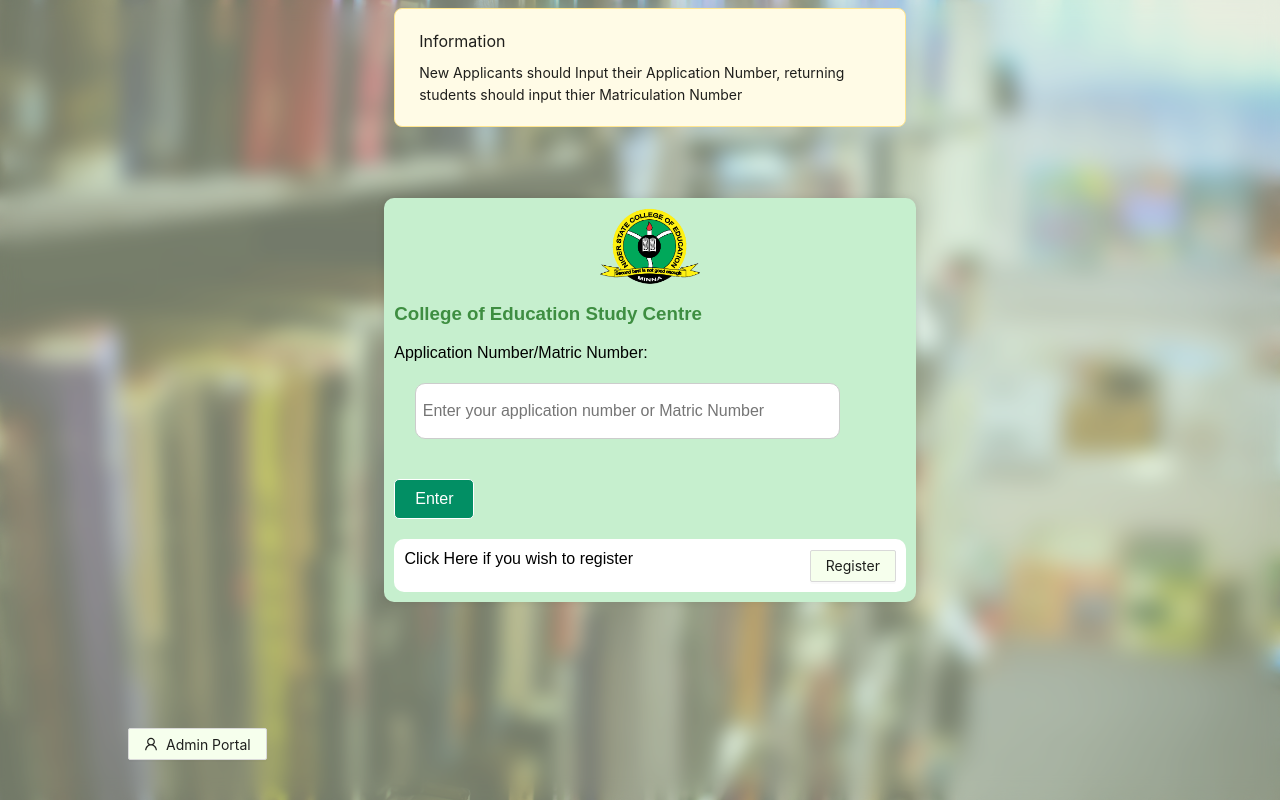
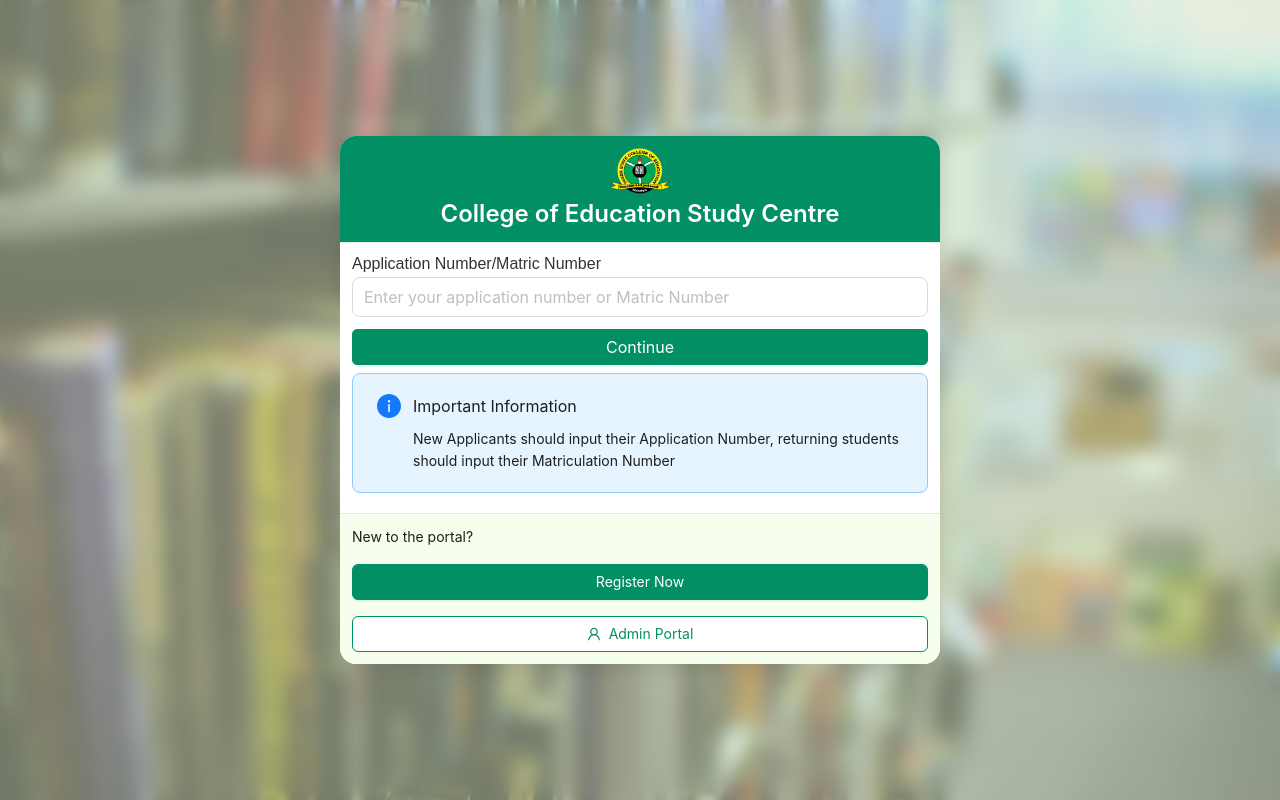
Before and after one commit to 1DLAMBA/coe_stdcnt_web_app, a React (Create React App) app: page / in a window 1280 px wide. Built offline with nearby package versions, Linux system fonts and the light colour scheme; a web font is replaced by a local one.

Commit message:
fixed landing interface

```diff
--- a/src/Endpoints/environment.js
+++ b/src/Endpoints/environment.js
@@ -1,5 +1,5 @@
-// const API_BASE_URL = 'https://coestudycenter.com.ng/coe_centre_backend/public/api';
-const API_BASE_URL = 'http://127.0.0.1:8000/api';
+const API_BASE_URL = 'https://coestudycenter.com.ng/coe_centre_backend/public/api';
+// const API_BASE_URL = 'http://127.0.0.1:8000/api';
 
 const API_ENDPOINTS = {
     API_BASE_URL:`${API_BASE_URL}`,
--- a/src/components/main/Application_check.jsx
+++ b/src/components/main/Application_check.jsx
@@ -4,15 +4,13 @@
 import { useNavigate } from 'react-router-dom';
 import { PaystackButton } from "react-paystack";
 import axios from 'axios';
-import { message, Result, Button, Layout, ConfigProvider, Card, Alert, Modal, Input, Typography } from "antd";
-import { WarningFilled, UserOutlined, CreditCardFilled } from "@ant-design/icons";
+import { message, Result, Button, Layout, ConfigProvider, Card, Alert, Modal, Input, Typography, Space, Divider } from "antd";
+import { WarningFilled, UserOutlined, CreditCardFilled, ArrowLeftOutlined } from "@ant-design/icons";
 import API_ENDPOINTS from '../../Endpoints/environment';
 import PaystackVerification from './dashboard/Verify_payment';
 
-
 const { Content } = Layout;
-const { Title } = Typography;
-
+const { Title, Text } = Typography;
 
 const ApplicationCheck = () => {
   const [applicationNumber, setApplicationNumber] = useState('');
@@ -167,13 +165,14 @@
 
 
   return (
-    <div className="container">
+    <div className="application-check-container">
       <Modal
         title="Admin Authentication"
         open={isModalVisible}
         onOk={handleOk}
         onCancel={() => setIsModalVisible(false)}
         okText="Login"
+        centered
       >
         <Input.Password
           placeholder="Enter Admin Passkey"
@@ -181,21 +180,21 @@
           onChange={(e) => setPasskey(e.target.value)}
         />
       </Modal>
-      <div className="row justify-content-center align-items-center">
-        <div className="col-md-6">
 
-          <div className="card bg-light-green">
-            <img src={logo} width="100px" alt="Logo" />
-            <div className="card-body">
-              <h3 className="text-green text-center">College of Education Study Centre</h3>
+      <div className="application-card">
+        <div className="card-header">
+          <img src={logo} width="80px" alt="Logo" className="logo" />
+          <Title level={3} style={{marginBottom: '0', marginTop: '0'}} className="text-center text-green ">College of Education Study Centre</Title>
+        </div>
 
+        <div className="card-content">
           {view === 'form' && (
-                <form onSubmit={handleSubmit}>
+            <Space direction="vertical" size="medium" style={{ width: '100%' }}>
+              <form onSubmit={handleSubmit} className="application-form">
                 <div className="form-group">
-                    <label htmlFor="applicationNumber">Application Number/Matric Number:</label>
-                    <input
-                      type="text"
-                      className="form-control"
+                  <label htmlFor="applicationNumber">Application Number/Matric Number</label>
+                  <Input
+                    size="large"
                     id="applicationNumber"
                     value={applicationNumber}
                     onChange={handleInputChange}
@@ -203,140 +202,128 @@
                     required
                   />
                 </div>
-                  <button type="submit" className="btn btn-green btn-block">
-                    Enter
-                  </button>
+                <Button type="primary" htmlType="submit" block size="large" className="btn-green">
+                  Continue
+                </Button>
+              </form>
+
               <Alert
-                    message="Information"
-                    description="New Applicants should Input their Application Number, returning students should input thier Matriculation Number"
-                    type="warning"
-                    className='alert'
-
+                message="Important Information"
+                description="New Applicants should input their Application Number, returning students should input their Matriculation Number"
+                type="info"
+                showIcon
+                className="info-alert"
               />
-                </form>
+            </Space>
           )}
 
           {view === 'acceptance' && (
             <div className="acceptance-view">
-                  <h4 className="text-green">Acceptance Fee Payment</h4>
-                  <p>Congratulations!! you have been offered admission to study <b>  {applicationNumber.course}</b> <br />Please proceed to pay your acceptance fee of ₦3,000 to continue to application and registration </p>
-                  {/* Add a button or link to payment page here if needed */}
-                  <h3>{applicationNumber.other_names}</h3>
-                  <h3>{applicationNumber.application_number}</h3>
-                  <h3>{applicationNumber.email}</h3>
-                  <div className="d-flex">
-                    <button className='btn-red-outline' onClick={back}> Back </button>
+              <Space direction="vertical" size="large" style={{ width: '100%' }}>
+                <Card className="acceptance-card">
+                  <Title level={4} className="text-green">Acceptance Fee Payment</Title>
+                  <Text>
+                    Congratulations! You have been offered admission to study <b>{applicationNumber.course}</b>
+                  </Text>
+                  <Text>
+                    Please proceed to pay your acceptance fee of ₦3,000 to continue with application and registration
+                  </Text>
+
+                  <Divider />
+
+                  <Space direction="vertical" size="small">
+                    <Text strong>Student Details:</Text>
+                    <Text>Name: {applicationNumber.other_names}</Text>
+                    <Text>Application Number: {applicationNumber.application_number}</Text>
+                    <Text>Email: {applicationNumber.email}</Text>
+                  </Space>
+
+                  <div className="action-buttons">
+                    <Button
+                      icon={<ArrowLeftOutlined />}
+                      onClick={back}
+                      className="back-button"
+                    >
+                      Back
+                    </Button>
                     <PaystackButton className='btn btn-green' {...componentProps} />
-                    <Button
-                      className="btn outline btn-block"
-                      style={{ position: "absolute", bottom: "10px", right: '10%' }}
-                      onClick={() => setView('verification')}
-                    >
-                      <CreditCardFilled /> Payment Verification
-                    </Button>
                   </div>
-
+                </Card>
+              </Space>
             </div>
           )}
+
           {view === 'pending' && (
             <div className="pending-view">
-                  <Card className="pending-card" bordered={false}>
+              <Card className="pending-card">
                 <Result
-                      icon={<WarningFilled className="icon-style" style={{ color: 'green' }} />}
+                  icon={<WarningFilled className="icon-style" />}
                   title={
-                        <Typography.Title level={3} className="title-text">
+                    <Title level={3} className="title-text">
                       Admission Status: Not Offered
-                        </Typography.Title>
+                    </Title>
                   }
                   subTitle={
-                        <Typography.Text className="subtitle-text">
+                    <Text className="subtitle-text">
                       We regret to inform you that you have not been offered admission yet. However, keep checking for updates, as statuses may change over time.
-                        </Typography.Text>
+                    </Text>
                   }
                   extra={
-                        <div className="action-buttons">
-                          <button className="btn btn-green btn-block" onClick={() => window.location.reload()}>
+                    <Space direction="vertical" size="middle" style={{ width: '100%' }}>
+                      <Button type="primary" block onClick={() => window.location.reload()}>
                         Refresh Status
-                          </button>
-                          <Button type="default" size="large" onClick={() => console.log("Contact Support")}>
+                      </Button>
+                      <Button block onClick={() => console.log("Contact Support")}>
                         Contact Support
                       </Button>
-                        </div>
+                    </Space>
                   }
                 />
-
               </Card>
             </div>
           )}
-              {view === 'dashboard' && (
-                <div className="dashboard-view">
-                  <h4 className="text-green">Welcome to Your Dashboard</h4>
-                  <p>You have successfully logged in.</p>
-                  {/* Add dashboard link or redirect here if needed */}
-                </div>
-              )}
 
-              {view === 'notFound' && (
-                <div className="invalid-feedback">
-                  Application number does not exist. Please check and try again.
-                </div>
-              )}
-              {view === 'verification' && (<>
+          {view === 'verification' && (
             <Layout>
-                  <Content style={{ padding: '24px', maxWidth: '800px', margin: '0 auto' }}>
+              <Content className="verification-content">
                 <Title level={2} style={{ textAlign: 'center', marginBottom: '24px' }}>
                   Payment Verification
                 </Title>
 
                 <PaystackVerification
-                      userEmail={email} id={applicationNumber.id} applicationNumber={applicationNumber}
+                  userEmail={email}
+                  id={applicationNumber.id}
+                  applicationNumber={applicationNumber}
                 />
 
-                    <div style={{ marginTop: '24px', textAlign: 'center' }}>
-                      <Typography.Text type="secondary">
+                <Text type="secondary" className="verification-info">
                   Please enter the reference code from your payment receipt and the amount you paid.
-                      </Typography.Text>
-                    </div>
+                </Text>
               </Content>
-                </Layout>              </>
+            </Layout>
           )}
         </div>
-            <div style={{ backgroundColor: 'white', marginTop: '4%', padding: '2%', borderRadius: '10px', justifyContent: 'space-between', display: 'flex' }}>
-              Click Here if you wish to register
-              <ConfigProvider
-                theme={{
-                  token: {
-                    // Seed Token
-                    colorPrimary: '#028f64',
-                    borderRadius: 2,
 
-                    // Alias Token
-                    margin: '20px',
-                    colorBgContainer: '#f6ffed',
-                  },
-                }}
+        <div className="card-footer">
+          <Space direction="vertical" size="middle" style={{ width: '100%' }}>
+            <Text>New to the portal?</Text>
+            <Button
+              type="primary"
+              block
+              onClick={() => navigate('/registration')}
+              className="register-button"
             >
-                <Button className="btn outline btn-block" onClick={() => navigate('/registration')}>
-                  Register
+              Register Now
             </Button>
             <Button
-                  className="btn outline btn-block"
-                  style={{ position: "absolute", bottom: "5%", left: '10%' }}
+              icon={<UserOutlined />}
               onClick={() => setIsModalVisible(true)}
+              block
+              className="admin-button"
             >
-                  <UserOutlined /> Admin Portal
+              Admin Portal
             </Button>
-                {/* <Button
-                  className="btn outline btn-block"
-                  style={{ position: "absolute", bottom: "10px", right: '10%' }}
-                  onClick={() => setView('verification')}
-                >
-                  <CreditCardFilled /> Payment Verification
-                </Button> */}
-              </ConfigProvider>
-            </div>
-          </div>
-
+          </Space>
         </div>
       </div>
     </div>
--- a/src/components/main/Dashboard.jsx
+++ b/src/components/main/Dashboard.jsx
@@ -167,7 +167,7 @@
         <Button
           block
           type="text"
-          disabled={!application?.has_paid}
+          disabled={application?.has_paid == 0}
           onClick={routeSchoolFees}
           style={{
             display: 'flex',
--- a/src/components/main/dashboard/Panel.jsx
+++ b/src/components/main/dashboard/Panel.jsx
@@ -39,9 +39,9 @@
   }
   return (
     <>
-    <Breadcrumb style={{marginLeft:'8.7%', marginTop: '1%', backgroundColor:'white', width:'82.5%', color:'white', borderRadius:'15px', padding:'0.5%'}} itemRender={itemRender} items={items} />
+    <Breadcrumb style={{marginLeft:'8.7%', marginTop: '0%', backgroundColor:'white', width:'82.5%', color:'white', borderRadius:'15px', padding:'0.5%'}} itemRender={itemRender} items={items} />
 
-    <div className="d-flex m-auto" style={{width:'85%',  justifyContent:'space-around', paddingTop: '2%', flexWrap:'wrap'}}>
+    <div className="d-flex m-auto" style={{width:'85%',  justifyContent:'space-around', paddingTop: '', flexWrap:'wrap'}}>
 
 
     <Card
--- a/src/components/main/style.css
+++ b/src/components/main/style.css
@@ -21,7 +21,7 @@
   .card {
     margin-left: auto;
     margin-right: auto;
-    margin-top: 5%;
+    margin-top: 1%;
     margin-bottom: 5%;
       border-radius: 10px;
     box-shadow: 0 0 10px rgba(0, 0, 0, 0.1);
@@ -51,26 +51,46 @@
   color: green !important;
 }
 
-body {
+/* Base styles */
+html, body {
   font-family: Arial, sans-serif;
   background-image: url('../../assets/backgrround.jpg');
   background-size: cover;
-
+  margin: 0;
+  padding: 0;
+  width: 100%;
+  min-height: 100%;
 }
 
-  .container {
-    height: 100dvh;
+/* Application Check Page Specific Styles */
+.application-check-container {
+  height: 100vh;
   width: 100%;
+  max-width: 100vw;
   display: flex;
   justify-content: center;
   align-items: center;
   backdrop-filter: blur(10px);
-    background-color: rgba(210, 245, 211, 0.36); /* More readable rgba format */
-    margin: 0;
-    padding: 0;
+  background-color: rgba(210, 245, 211, 0.36);
+  padding: 12px;
+  box-sizing: border-box;
+  overflow: hidden;
   position: fixed;
   top: 0;
   left: 0;
+}
+
+/* Regular Container for other pages */
+.container {
+  width: 100%;
+  min-height: 100vh;
+  display: flex;
+  justify-content: center;
+  align-items: center;
+  backdrop-filter: blur(10px);
+  background-color: rgba(210, 245, 211, 0.36);
+  padding: 20px;
+  box-sizing: border-box;
 }
 
 .header{
@@ -82,18 +102,16 @@
     padding: 1% 0%;
 }
 
-
 .card img{
     margin: auto;
 }
 
 .bg-light-green {
-    background-color: #c6efce;
+    background-color: #f6ffed;
 }
 
-
 .text-green {
-    color: #3e8e41;
+    color: #028f64;
 }
 
 .btn-green {
@@ -134,7 +152,6 @@
 .form-group {
     margin-bottom: 20px;
 }
-
 
 .m-auto{
     margin:auto;
@@ -187,7 +204,6 @@
 /* SECOND REGISTRATION STYLING################################# */
 
 .choice{
-
     display: flex;
     justify-content: space-between;
     flex-wrap: wrap;
@@ -206,49 +222,41 @@
     border: 0.5px solid grey;
 }
 
-
-
-
-
 /* PENDING VIW
  */
 .pending-view {
-  display: flex;
-  justify-content: center;
-  align-items: center;
-  min-height: 40vh;
-  background: linear-gradient(to bottom right, #f0f2f5, #ffffff);
-  padding: 2px;
+    padding: 12px;
+    width: 100%;
+    box-sizing: border-box;
 }
 
 .pending-card {
-  max-width: 600px;
+    background-color: #fff;
+    border-radius: 12px;
+    box-shadow: 0 4px 12px rgba(0, 0, 0, 0.05);
     width: 100%;
-  height:60vh !important;
-  box-shadow: 0 4px 20px rgba(0, 0, 0, 0.1);
-  border-radius: 12px;
-  padding: 2px;
 }
 
 .icon-style {
     font-size: 48px;
-  color: #52c41a;
+    color: #028f64;
 }
 
 .title-text {
-  color: #c49c1a;
+    color: #028f64;
+    margin-bottom: 16px;
 }
 
 .subtitle-text {
+    color: #666;
     font-size: 16px;
-  color: #595959;
 }
 
 .action-buttons {
     display: flex;
-  gap: 15px;
-  justify-content: center;
-  margin-top: 15px;
+    gap: 12px;
+    margin-top: 12px;
+    width: 100%;
 }
 
 .additional-info {
@@ -264,3 +272,224 @@
 .additional-info li {
     margin-bottom: 10px;
 }
+
+/* Application Card */
+.application-card {
+    background-color: white;
+    border-radius: 16px;
+    box-shadow: 0 4px 20px rgba(0, 0, 0, 0.1);
+    width: 100%;
+    max-width: 600px;
+    max-height: 85vh;
+    overflow-y: auto;
+    box-sizing: border-box;
+    display: flex;
+    flex-direction: column;
+}
+
+.card-header {
+    background-color: #028f64;
+    padding: 12px;
+    text-align: center;
+    border-bottom: 1px solid #e8e8e8;
+    flex-shrink: 0;
+}
+
+.card-header .logo {
+    margin-bottom: 0;
+    width: 60px;
+}
+
+.card-header .text-green {
+    color: white !important;
+}
+
+.card-content {
+    padding: 12px;
+    background-color: white;
+    flex: 1;
+    overflow-y: auto;
+}
+
+.card-footer {
+    background-color: #f6ffed;
+    padding: 12px;
+    border-top: 1px solid #e8e8e8;
+    flex-shrink: 0;
+}
+
+/* Form Styles */
+.application-form {
+    width: 100%;
+}
+
+.form-group {
+    margin-bottom: 12px;
+    width: 100%;
+}
+
+.form-group label {
+    display: block;
+    margin-bottom: 4px;
+    color: #333;
+    font-weight: 500;
+}
+
+.form-control {
+    width: 100%;
+    height: 36px;
+    border-radius: 8px;
+    padding: 8px 12px;
+    font-size: 16px;
+    border: 1px solid #d9d9d9;
+    box-sizing: border-box;
+}
+
+.form-control:focus {
+    border-color: #028f64;
+    box-shadow: 0 0 0 2px rgba(2, 143, 100, 0.2);
+    outline: none;
+}
+
+.info-alert {
+    margin: 8px 0;
+    width: 100%;
+}
+
+/* Acceptance View */
+.acceptance-card {
+    background-color: #f6ffed;
+    border: 1px solid #b7eb8f;
+    margin-bottom: 12px;
+}
+
+.acceptance-card .ant-card-body {
+    padding: 12px;
+}
+
+.back-button {
+    background-color: #fff;
+    border-color: #028f64;
+    color: #028f64;
+}
+
+.back-button:hover {
+    background-color: #f6ffed;
+    border-color: #028f64;
+    color: #028f64;
+}
+
+/* Verification View */
+.verification-content {
+    padding: 12px;
+    width: 100%;
+    max-width: 800px;
+    margin: 0 auto;
+    box-sizing: border-box;
+}
+
+.verification-info {
+    text-align: center;
+    margin-top: 12px;
+    display: block;
+}
+
+/* Buttons */
+.btn-green {
+    background-color: #028f64 !important;
+    border-color: #028f64 !important;
+    color: white !important;
+    height: 36px;
+    padding: 0 16px;
+}
+
+.btn-green:hover {
+    background-color: #026d50 !important;
+    border-color: #026d50 !important;
+    color: white !important;
+}
+
+.register-button {
+    background-color: #028f64;
+    border-color: #028f64;
+    color: white;
+    height: 36px;
+}
+
+.register-button:hover {
+    background-color: #026d50 !important;
+    border-color: #026d50 !important;
+    color: white !important;
+}
+
+.admin-button {
+    background-color: #fff;
+    border-color: #028f64;
+    color: #028f64;
+    height: 36px;
+}
+
+.admin-button:hover {
+    background-color: #f6ffed;
+    border-color: #028f64;
+    color: #028f64;
+}
+
+/* Responsive Styles */
+@media only screen and (max-width: 768px) {
+    .application-check-container {
+        padding: 8px;
+    }
+
+    .container {
+        padding: 16px;
+    }
+
+    .application-card {
+        border-radius: 12px;
+        max-height: 90vh;
+    }
+
+    .card-header {
+        padding: 8px;
+    }
+
+    .card-content {
+        padding: 8px;
+    }
+
+    .card-footer {
+        padding: 8px;
+    }
+
+    .action-buttons {
+        flex-direction: column;
+        gap: 8px;
+    }
+
+    .action-buttons button {
+        width: 100%;
+    }
+}
+
+@media only screen and (max-width: 480px) {
+    .application-check-container {
+        padding: 6px;
+    }
+
+    .container {
+        padding: 12px;
+    }
+
+    .card-header .logo {
+        width: 50px;
+    }
+
+    .title-text {
+        font-size: 16px;
+    }
+
+    .subtitle-text {
+        font-size: 14px;
+    }
+}
```
Lines whose indentation alone changed are shown as unchanged.
